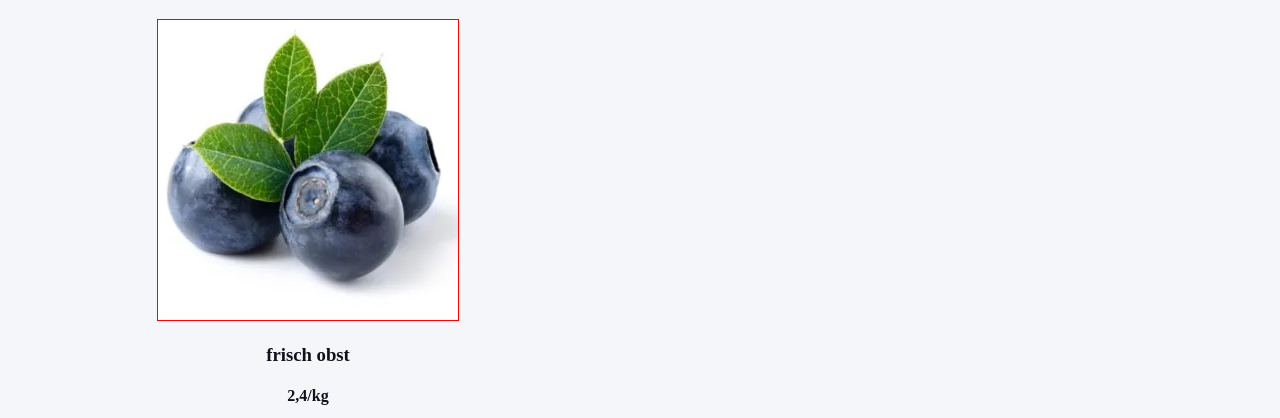
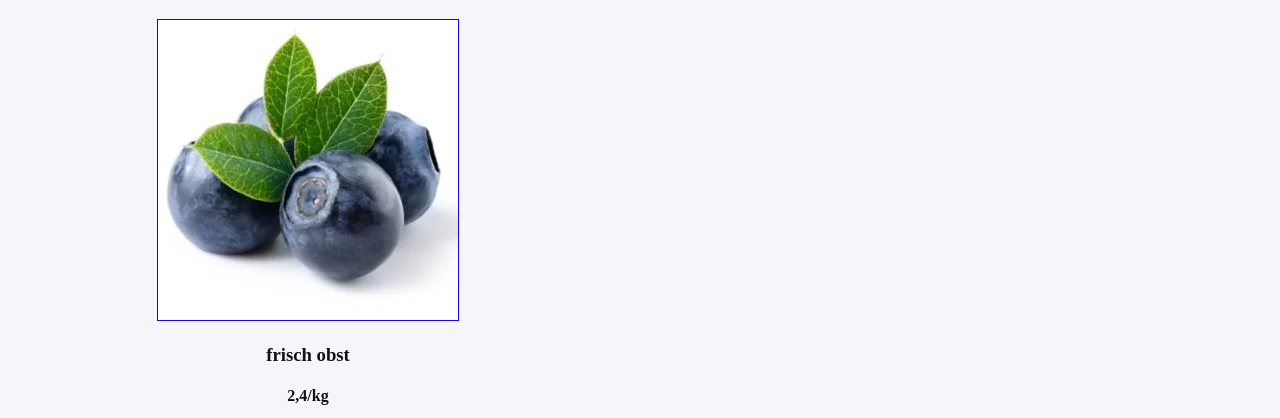
Before and after one commit to Hammuda007/First-fronted-project, a plain HTML site: page index.html in a window 1280 px wide. In both pictures the pointer is over the element 308 px from the left and 279 px from the top of the page. Shown: the part 61-479 px from the top of the page. Drawn offline with Linux system fonts and the light colour scheme; a web font is replaced by a local one.

Commit message:
update code

```diff
--- a/style.css
+++ b/style.css
@@ -28,7 +28,7 @@ body
     text-align: center;
  }
 .cards :hover{
-    border: 1px solid red ;
+    border: 1px solid rgb(25, 0, 255) ;
 }
  .my image{
     width: 250px;
```
